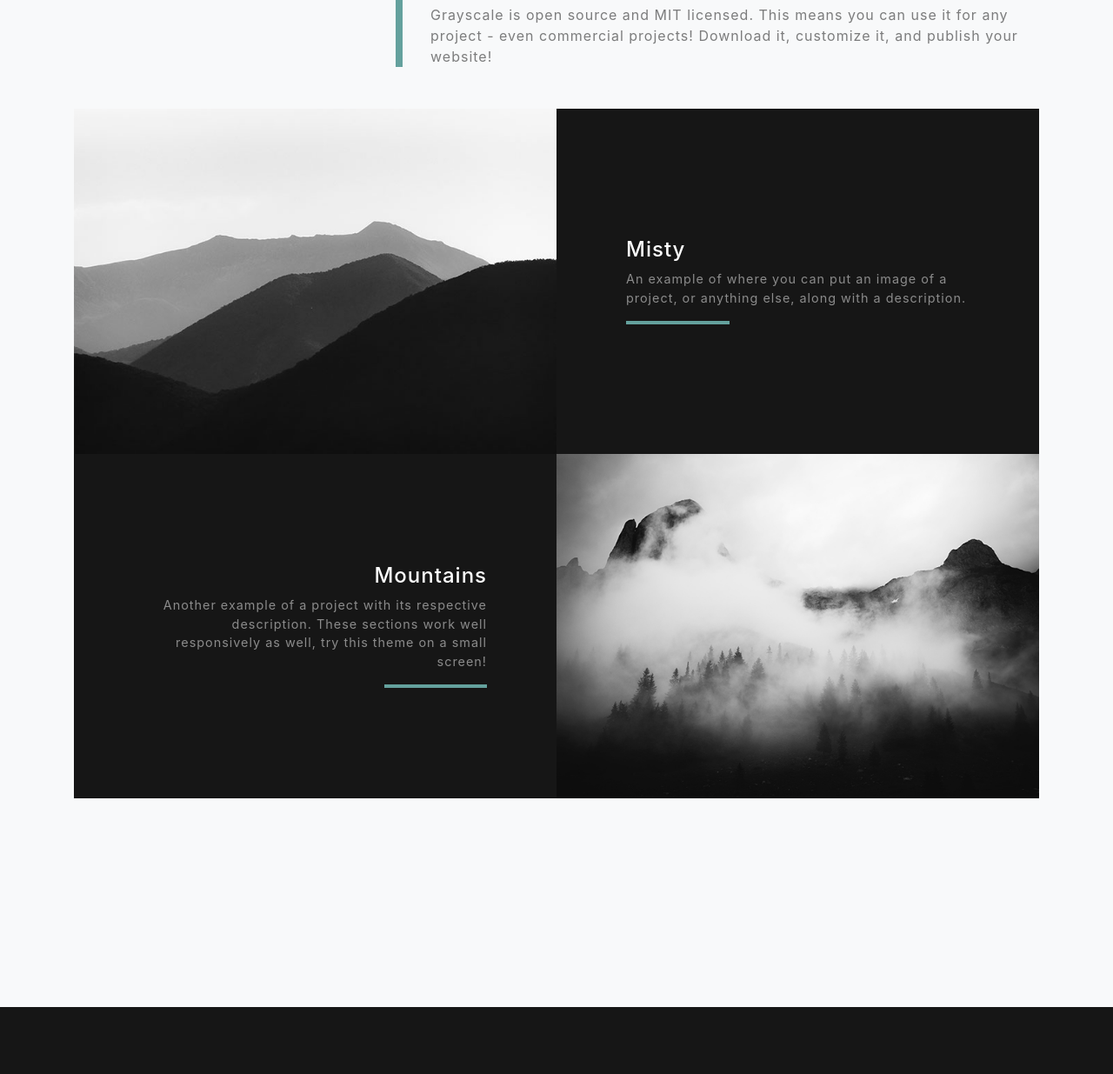
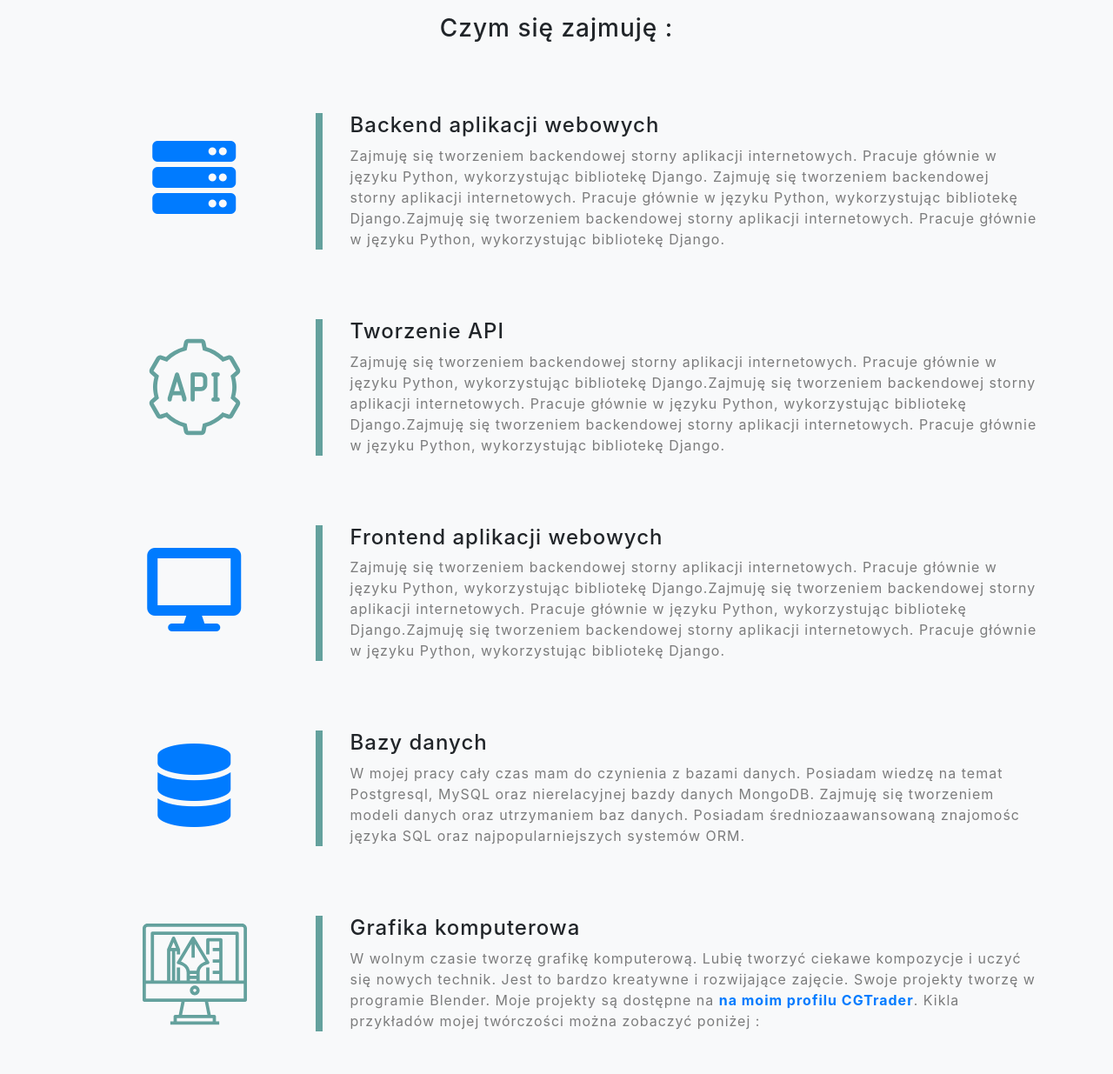
Before and after one commit to paho1993/personal_website, a website with bundled scripts: page index.html in a window 1280 px wide. Shown: the part 1382-2617 px from the top of the page at 87% size. Built offline with nearby package versions, Linux system fonts and the light colour scheme.

Commit message:
feat added carusel and adjustments

```diff
--- a/index.html
+++ b/index.html
@@ -8,7 +8,7 @@
   <meta name="description" content="">
   <meta name="author" content="">
 
-  <title>Grayscale - Start Bootstrap Theme</title>
+  <title>Maciej Pacholak</title>
 
   <!-- Bootstrap core CSS -->
   <link href="vendor/bootstrap/css/bootstrap.min.css" rel="stylesheet">
@@ -39,7 +39,7 @@
             <a class="nav-link js-scroll-trigger" href="#about">O mnie</a>
           </li>
           <li class="nav-item">
-            <a class="nav-link js-scroll-trigger" href="#projects">Projekty</a>
+            <a class="nav-link js-scroll-trigger" href="#projects">Doświadczenie</a>
           </li>
           <li class="nav-item">
             <a class="nav-link js-scroll-trigger" href="#signup">Kontakt</a>
@@ -76,77 +76,105 @@
 
   <!-- Projects Section -->
   <section id="projects" class="projects-section bg-light mt-5">
+
+      <div class="text-center mb-5 mt-5">
+          <h3>Czym się zajmuję :</h3>
+      </div>
+      <div class="additional-border"></div>
+
     <div class="container">
 
       <!-- Featured Project Row -->
       <div class="row align-items-center no-gutters mb-5 mb-lg-5">
-        <div class="col-xl-4 col-lg-7">
+        <div class="col-xl-3 col-lg-7 text-center">
+            <i class="fas fa-server fa-6x text-primary mb-2"></i>
         </div>
-        <div class="col-xl-8 col-lg-5">
+        <div class="col-xl-9 col-lg-5">
           <div class="featured-text text-center text-lg-left">
-            <h4>Shoreline</h4>
-            <p class="text-black-50 mb-0">Grayscale is open source and MIT licensed. This means you can use it for any project - even commercial projects! Download it, customize it, and publish your website!</p>
+            <h4>Backend aplikacji webowych</h4>
+            <p class="text-black-50 mb-0">Zajmuję się tworzeniem backendowej storny aplikacji internetowych. Pracuje głównie w języku Python, wykorzystując bibliotekę Django. Zajmuję się tworzeniem backendowej storny aplikacji internetowych. Pracuje głównie w języku Python, wykorzystując bibliotekę Django.Zajmuję się tworzeniem backendowej storny aplikacji internetowych. Pracuje głównie w języku Python, wykorzystując bibliotekę Django.</p>
           </div>
         </div>
       </div>
-
-      <!-- Project One Row -->
-      <div class="row justify-content-center no-gutters mb-5 mb-lg-0">
-        <div class="col-lg-6">
-          <img class="img-fluid" src="img/demo-image-01.jpg" alt="">
+      <div class="additional-border"></div>
+      <div class="row align-items-center no-gutters mb-5 mb-lg-5">
+        <div class="col-xl-3 col-lg-7 text-center">
+            <img src="img/api_icon.svg"
+            class="img-fluid"  alt="Responsive Image"
+            width="120" height="120" />
         </div>
-        <div class="col-lg-6">
-          <div class="bg-black text-center h-100 project">
-            <div class="d-flex h-100">
-              <div class="project-text w-100 my-auto text-center text-lg-left">
-                <h4 class="text-white">Misty</h4>
-                <p class="mb-0 text-white-50">An example of where you can put an image of a project, or anything else, along with a description.</p>
-                <hr class="d-none d-lg-block mb-0 ml-0">
-              </div>
+        <div class="col-xl-9 col-lg-5">
+          <div class="featured-text text-center text-lg-left">
+            <h4>Tworzenie API</h4>
+            <p class="text-black-50 mb-0">Zajmuję się tworzeniem backendowej storny aplikacji internetowych. Pracuje głównie w języku Python, wykorzystując bibliotekę Django.Zajmuję się tworzeniem backendowej storny aplikacji internetowych. Pracuje głównie w języku Python, wykorzystując bibliotekę Django.Zajmuję się tworzeniem backendowej storny aplikacji internetowych. Pracuje głównie w języku Python, wykorzystując bibliotekę Django. </p>
+          </div>
+        </div>
+      </div>
+      <div class="additional-border"></div>
+      <div class="row align-items-center no-gutters mb-5 mb-lg-5">
+        <div class="col-xl-3 col-lg-7 text-center">
+            <i class="fas fa-desktop fa-6x text-primary mb-2"></i>
+        </div>
+        <div class="col-xl-9 col-lg-5">
+          <div class="featured-text text-center text-lg-left">
+            <h4>Frontend aplikacji webowych</h4>
+            <p class="text-black-50 mb-0">Zajmuję się tworzeniem backendowej storny aplikacji internetowych. Pracuje głównie w języku Python, wykorzystując bibliotekę Django.Zajmuję się tworzeniem backendowej storny aplikacji internetowych. Pracuje głównie w języku Python, wykorzystując bibliotekę Django.Zajmuję się tworzeniem backendowej storny aplikacji internetowych. Pracuje głównie w języku Python, wykorzystując bibliotekę Django. </p>
+          </div>
+        </div>
+      </div>
+      <div class="additional-border"></div>
+      <div class="row align-items-center no-gutters mb-5 mb-lg-5">
+        <div class="col-xl-3 col-lg-7 text-center">
+            <i class="fas fa-database fa-6x text-primary mb-2"></i>
+        </div>
+        <div class="col-xl-9 col-lg-5">
+          <div class="featured-text text-center text-lg-left">
+            <h4>Bazy danych</h4>
+            <p class="text-black-50 mb-0">W mojej pracy cały czas mam do czynienia z bazami danych. Posiadam wiedzę na temat Postgresql, MySQL oraz nierelacyjnej bazdy danych MongoDB. Zajmuję się tworzeniem modeli danych oraz utrzymaniem baz danych. Posiadam średniozaawansowaną znajomośc języka SQL oraz najpopularniejszych systemów ORM.  </p>
+          </div>
+        </div>
+      </div>
+      <div class="additional-border"></div>
+      <div class="row align-items-center no-gutters mb-5 mb-lg-5">
+          <div class="col-xl-3 col-lg-7 text-center">
+              <img src="img/computer-graphic.svg"
+              class="img-fluid"  alt="Responsive Image"
+              width="120" height="120" />
+          </div>
+          <div class="col-xl-9 col-lg-5">
+            <div class="featured-text text-center text-lg-left">
+              <h4>Grafika komputerowa</h4>
+              <p class="text-black-50 mb-0">W wolnym czasie tworzę grafikę komputerową. Lubię tworzyć ciekawe kompozycje i uczyć się nowych technik. Jest to bardzo kreatywne i rozwijające zajęcie. Swoje projekty tworzę w programie Blender. Moje projekty są dostępne na <b><a href="https://www.cgtrader.com/paho1993">na moim profilu CGTrader</a></b>. Kikla przykładów mojej twórczości można zobaczyć poniżej :</p>
             </div>
           </div>
         </div>
+
+ <div class="additional-border"></div>
+
+    <!-- Carousel slider -->
+    <div id="carouselExampleControls" class="carousel slide" data-ride="carousel">
+        <div class="carousel-inner">
+          <div class="carousel-item active">
+            <img class="d-block w-100" src="img/slider_photos/0001.png" alt="First slide">
+          </div>
+          <div class="carousel-item">
+            <img class="d-block w-100" src="https://www.publicdomainpictures.net/pictures/30000/velka/motor-boat-at-sea.jpg" alt="Second slide">
+          </div>
+          <div class="carousel-item">
+            <img class="d-block w-100" src="https://www.publicdomainpictures.net/pictures/30000/velka/motor-boat-at-sea.jpg" alt="Third slide">
+          </div>
+        </div>
+        <a class="carousel-control-prev" href="#carouselExampleControls" role="button" data-slide="prev">
+          <span class="carousel-control-prev-icon" aria-hidden="true"></span>
+          <span class="sr-only">Previous</span>
+        </a>
+        <a class="carousel-control-next" href="#carouselExampleControls" role="button" data-slide="next">
+          <span class="carousel-control-next-icon" aria-hidden="true"></span>
+          <span class="sr-only">Next</span>
+        </a>
       </div>
 
-      <!-- Project Two Row -->
-      <div class="row justify-content-center no-gutters">
-        <div class="col-lg-6">
-          <img class="img-fluid" src="img/demo-image-02.jpg" alt="">
-        </div>
-        <div class="col-lg-6 order-lg-first">
-          <div class="bg-black text-center h-100 project">
-            <div class="d-flex h-100">
-              <div class="project-text w-100 my-auto text-center text-lg-right">
-                <h4 class="text-white">Mountains</h4>
-                <p class="mb-0 text-white-50">Another example of a project with its respective description. These sections work well responsively as well, try this theme on a small screen!</p>
-                <hr class="d-none d-lg-block mb-0 mr-0">
-              </div>
-            </div>
-          </div>
-        </div>
-      </div>
-
-    </div>
   </section>
-
-  <!-- Signup Section
-  <section id="signup" class="signup-section">
-    <div class="container">
-      <div class="row">
-        <div class="col-md-10 col-lg-8 mx-auto text-center">
-
-          <i class="far fa-paper-plane fa-2x mb-2 text-white"></i>
-          <h2 class="text-white mb-5">Subscribe to receive updates!</h2>
-
-          <form class="form-inline d-flex">
-            <input type="email" class="form-control flex-fill mr-0 mr-sm-2 mb-3 mb-sm-0" id="inputEmail" placeholder="Enter email address...">
-            <button type="submit" class="btn btn-primary mx-auto">Subscribe</button>
-          </form>
-
-        </div>
-      </div>
-    </div>
-  </section> -->
 
   <!-- Contact Section -->
   <section id="signup" class="contact-section bg-black">
@@ -154,7 +182,7 @@
 
       <div class="row">
 
-        <div class="col-md-4 mb-3 mb-md-0">
+        <div class="col-md-3 mb-3 mb-md-0">
           <div class="card py-4 h-100">
             <div class="card-body text-center">
               <i class="fab fa-linkedin text-primary mb-2"></i>
@@ -167,7 +195,7 @@
         </div>
       </div>
 
-        <div class="col-md-4 mb-3 mb-md-0">
+        <div class="col-md-3 mb-3 mb-md-0">
           <div class="card py-4 h-100">
             <div class="card-body text-center">
               <i class="fas fa-envelope text-primary mb-2"></i>
@@ -178,7 +206,7 @@
           </div>
         </div>
 
-        <div class="col-md-4 mb-3 mb-md-0">
+        <div class="col-md-3 mb-3 mb-md-0">
           <div class="card py-4 h-100">
             <div class="card-body text-center">
               <i class="fab fa-facebook text-primary mb-2"></i>
@@ -190,6 +218,19 @@
           </div>
         </div>
       </div>
+
+      <div class="col-md-3 mb-3 mb-md-0">
+          <div class="card py-4 h-100">
+            <div class="card-body text-center">
+              <i class="fab fa-github text-primary mb-2"></i>
+              <h4 class="text-uppercase m-0">Github</h4>
+              <hr class="my-4">
+              <div class="small text-black-50">
+              <a href="https://github.com/paho1993" target="_blank">github.com/paho1993</a>
+            </div>
+          </div>
+          </div>
+        </div>
 
       </div>
 
--- a/package.json
+++ b/package.json
@@ -1,7 +1,7 @@
 {
-    "title": "Grayscale",
-    "name": "startbootstrap-grayscale",
-    "version": "5.0.8",
+    "title": "Maciej Pacholak",
+    "name": "personal_website",
+    "version": "1.0.0",
     "scripts": {
         "start": "node_modules/.bin/gulp watch"
     },
--- a/scss/_projects.scss
+++ b/scss/_projects.scss
@@ -20,3 +20,13 @@
     }
   }
 }
+
+.additional-border{
+
+  margin-bottom: 5rem;
+}
+
+.carousel-inner{
+  border: 0.25rem solid #64a19d
+
+}
```
Also changed, not shown: img/api_icon.svg (added), img/computer-graphic.svg (added), scss/grayscale.css, 2 other files.
